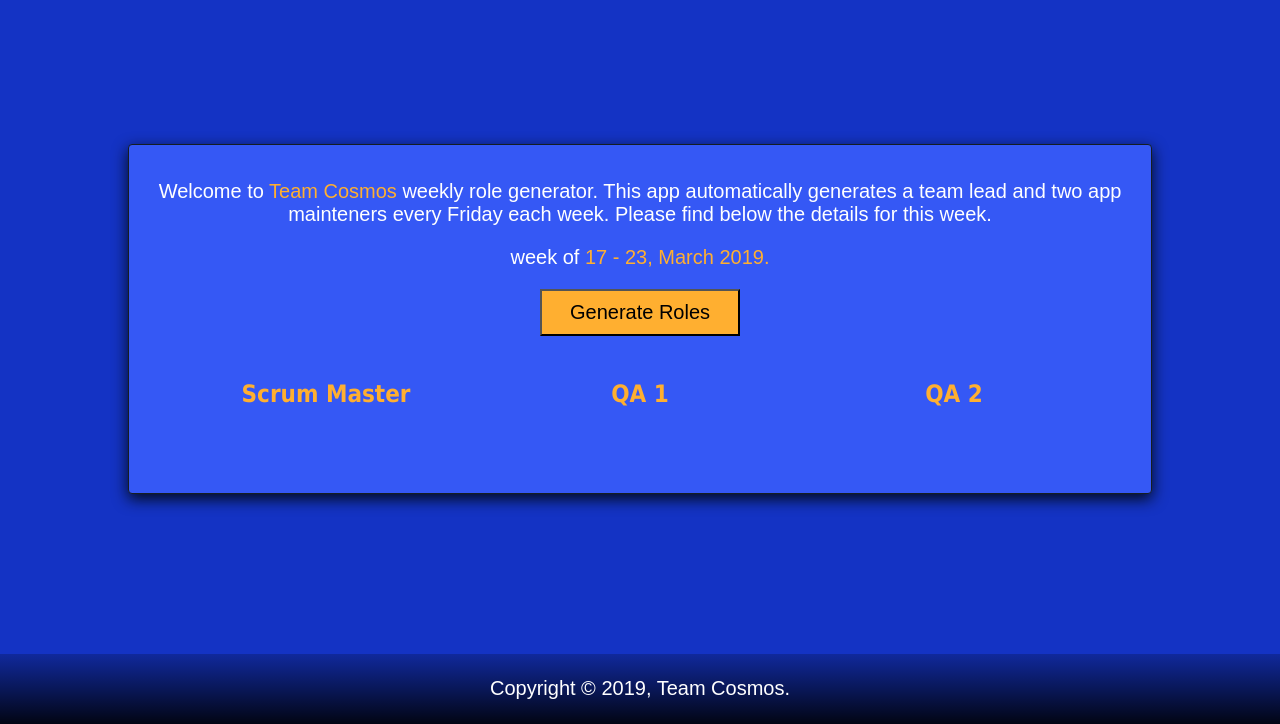
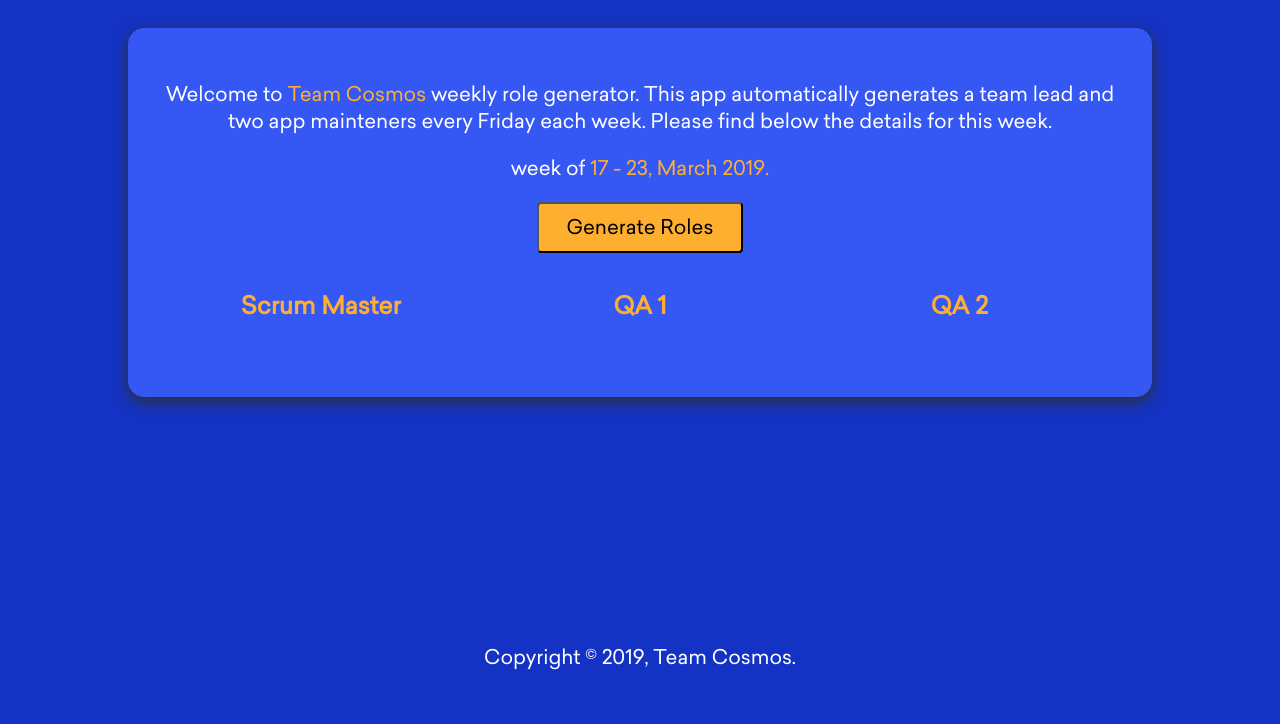
Before and after one commit to Raymond-Osy/Weekly-Team-Role-Generator, a website: page frontend/index.html in a window 1280 px wide. Shown: the part 108-832 px from the top of the page. After the commit the page ends 800 px from the top, so only its background shows below. Drawn offline with Linux system fonts and the light colour scheme; no server answers.

Commit message:
Improve UI added custom font

```diff
--- /dev/null
+++ b/frontend/css/fonts.css
@@ -0,0 +1,9 @@
+@font-face {
+	font-family: Sailec;
+	src: url('../fonts/Sailec.woff');
+}
+
+@font-face {
+	font-family: Boing;
+	src: url('../fonts/Boing.ttf');
+}
--- a/frontend/css/styles.css
+++ b/frontend/css/styles.css
@@ -1,3 +1,5 @@
+@import url('./fonts.css');
+
 body {
     margin: 0;
     text-align: center;
@@ -5,19 +7,19 @@ body {
     min-height: 100%;
 }
 * {
+    font-family: Sailec;
     box-sizing: border-box;
 }
 h1 {
-    font-family: Tahoma, Geneva, sans-serif;
     color: #FFAF30;
     font-size: 50px;
+    font-family: Boing;
+    margin: 1rem auto;
 }
 h2 {
-    font-family: Tahoma, Geneva, sans-serif;
     color: #FFAF30;
 }
 p {
-    font-family: "Nunito", sans-serif;
     font-size: 20px;
     color: #fff;
 }
@@ -30,20 +32,23 @@ button {
     padding: 10px 28px;
     -webkit-transition-duration: 0.4s;
     transition-duration: 0.4s;
+    border-radius: 4px;
 }
 button:hover {
     background-color: #FFAF30;
-    color: white;
+    cursor: pointer;
+    transform: translateY(-5px);
+    box-shadow: 0px 2px 7.5px 0px #2f3033;
 }
 .container {
     width: 80%;
-    margin: 160px auto;
-    height: 350px;
-    padding: 15px;
+    margin: 3rem auto;
+    height: auto;
+    padding: 2rem;
     background-color:#3558f5;
-    border: 1px solid #151e22;
-    border-radius: 4px;
-    box-shadow: 0px 5px 15px 0px #030b18;
+    border: 1px solid #3558f5;
+    border-radius: 16px;
+    box-shadow: 0px 5px 15px 0px #2f3033;
 }
 #roleName{
     color: #FFAF30;
@@ -57,7 +62,8 @@ button:hover {
 .wrap {
     display: flex;
     flex-direction: column;
-    padding: 25px;
+    margin-top: 1rem;
+    /* padding: 25px; */
 }
 .flex {
     display: flex;
@@ -68,10 +74,11 @@ button:hover {
 
 footer {
     display: flex;
+    position: fixed;
     width: 100%;
     height: 70px;
     color: #FFFFFF;
-    background: linear-gradient(rgba(0, 0, 0, 0.205), rgba(0, 0, 0, 0.9));
+    background: inherit;
     padding: 0 10px;
     text-align: center;
     justify-content: center;
```
Also changed, not shown: frontend/fonts/Boing.ttf (added), frontend/fonts/Boing.woff (added), frontend/fonts/Sailec.woff (added).
